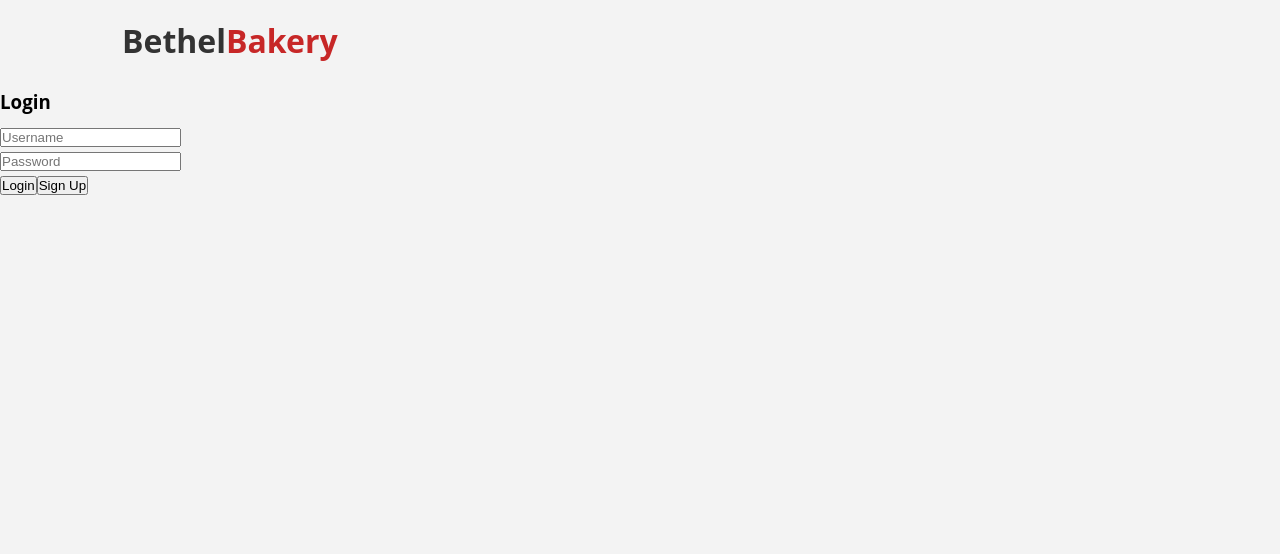
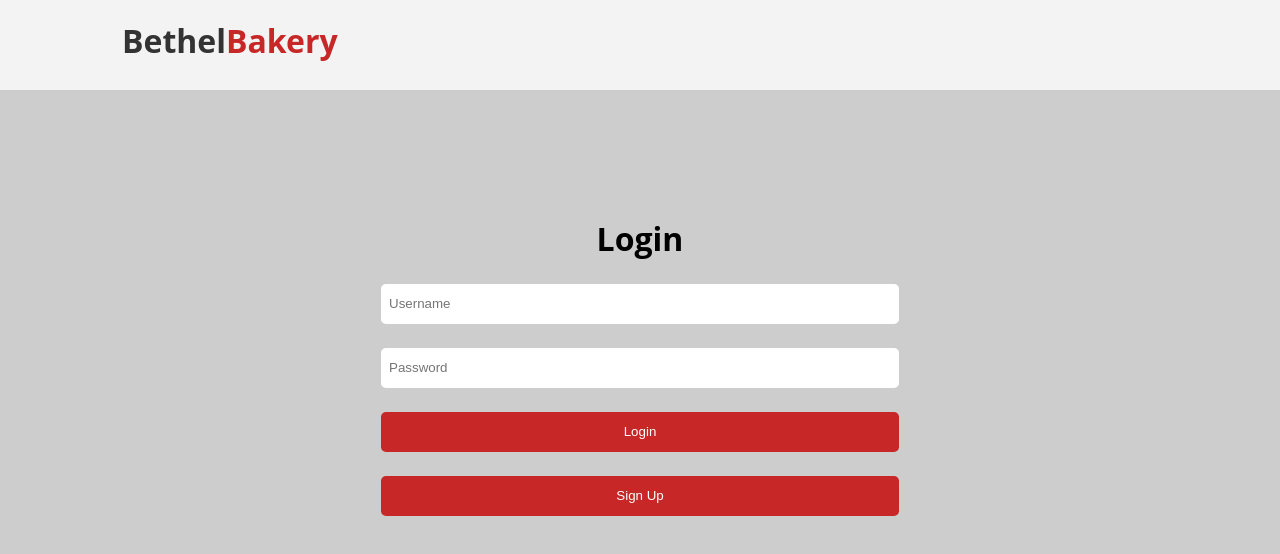
Before and after one commit to bethel-school-of-technology/bethel-bakery-frontend, an Angular app: page /login in a window 1280 px wide. Shown: the top 554 px of the page. Built offline with nearby package versions, Linux system fonts and the light colour scheme; what @auth0/angular-jwt would draw is missing.

Commit message:
Styled the log in page

```diff
--- a/src/app/components/login/login.component.css
+++ b/src/app/components/login/login.component.css
@@ -0,0 +1,34 @@
+:root {
+  --primary-color: #c72727;
+  --secondary-color: #f99500;
+  --light-color: #f3f3f3;
+  --dark-color: #333;
+  --gray-color: #cdcdcd;
+  --max-width: 1100px;
+}
+
+.flex {
+  display: flex;
+  flex-direction: column;
+  justify-content: center;
+  text-align: center;
+}
+
+.flex-button {
+  display: flex;
+  flex-direction: column;
+  align-items: center;
+}
+#login {
+  background: #cdcdcd;
+  height: 100vh;
+  width: 100%;
+}
+
+form {
+  margin-top: 8rem;
+}
+
+h1 {
+  margin-bottom: 1.5rem;
+}
--- a/src/app/components/login/login.component.html
+++ b/src/app/components/login/login.component.html
@@ -1,15 +1,28 @@
-<div class="login">
-    <h3>Login</h3>
+<div id="login">
+    <div class="container flex-container">
+        <form class="flex">
+            <div id="heading">
+                <h1>Login</h1>
                 <h3 *ngIf="invalidLogin">Invalid username and/or password.</h3>
-    <form>
-        <div>
-            <label for="Username"></label>
-            <input name="Username" [(ngModel)]="credentials.userName" type="email" placeholder="Username">
             </div>
             <div>
+                <div class="form-container"></div>
+                <label for="Username"></label>
+                <input class="form-input" name="Username" [(ngModel)]="credentials.userName" type="email"
+                    placeholder="Username">
+            </div>
+            <div class="form-container">
                 <label for="Password"></label>
-            <input name="Password" [(ngModel)]="credentials.userPassword" type="password" placeholder="Password">
+                <input class="form-input" name="Password" [(ngModel)]="credentials.userPassword" type="password"
+                    placeholder="Password">
             </div>
-        <button (click)="logIn()">Login</button>
-        <button (click)="goToSignUp()">Sign Up</button>
+            <div class="flex-button">
+                <button class="form-button btn-primary btn:hover" (click)="logIn()">Login</button>
+                <button class="form-button btn-primary btn:hover" (click)="goToSignUp()">Sign Up</button>
+            </div>
+
+
+
         </form>
+    </div>
+</div>
--- a/src/styles.css
+++ b/src/styles.css
@@ -86,6 +86,7 @@ h6 {
   background: var(--dark-color);
   color: #fff;
   padding: 0.5rem 1.5rem;
+  border-radius: 5px;
 }
 
 .btn-light {
@@ -128,6 +129,24 @@ h6 {
   color: #fff;
 }
 
+.form-input {
+  width: 50%;
+  height: 2.5rem;
+  padding: 0.5rem;
+  margin-bottom: 1.5rem;
+  border-radius: 5px;
+  border: none;
+}
+
+.form-button {
+  width: 50%;
+  height: 2.5rem;
+  padding: 0.5rem;
+  margin-bottom: 1.5rem;
+  border-radius: 5px;
+  border: none;
+  color: #fff;
+}
 .bg-dark h1,
 .bg-dark h2,
 .bg-dark h3,
```
Lines whose indentation alone changed are shown as unchanged.
